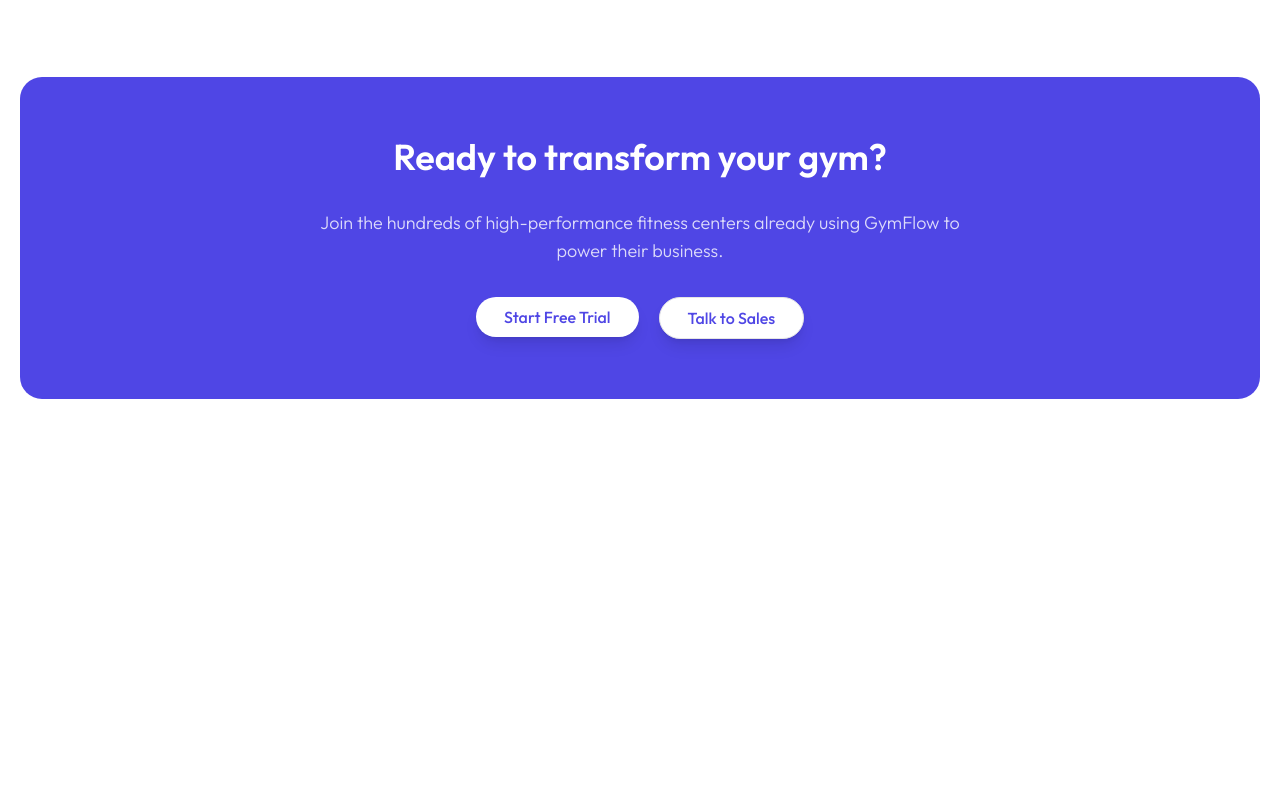
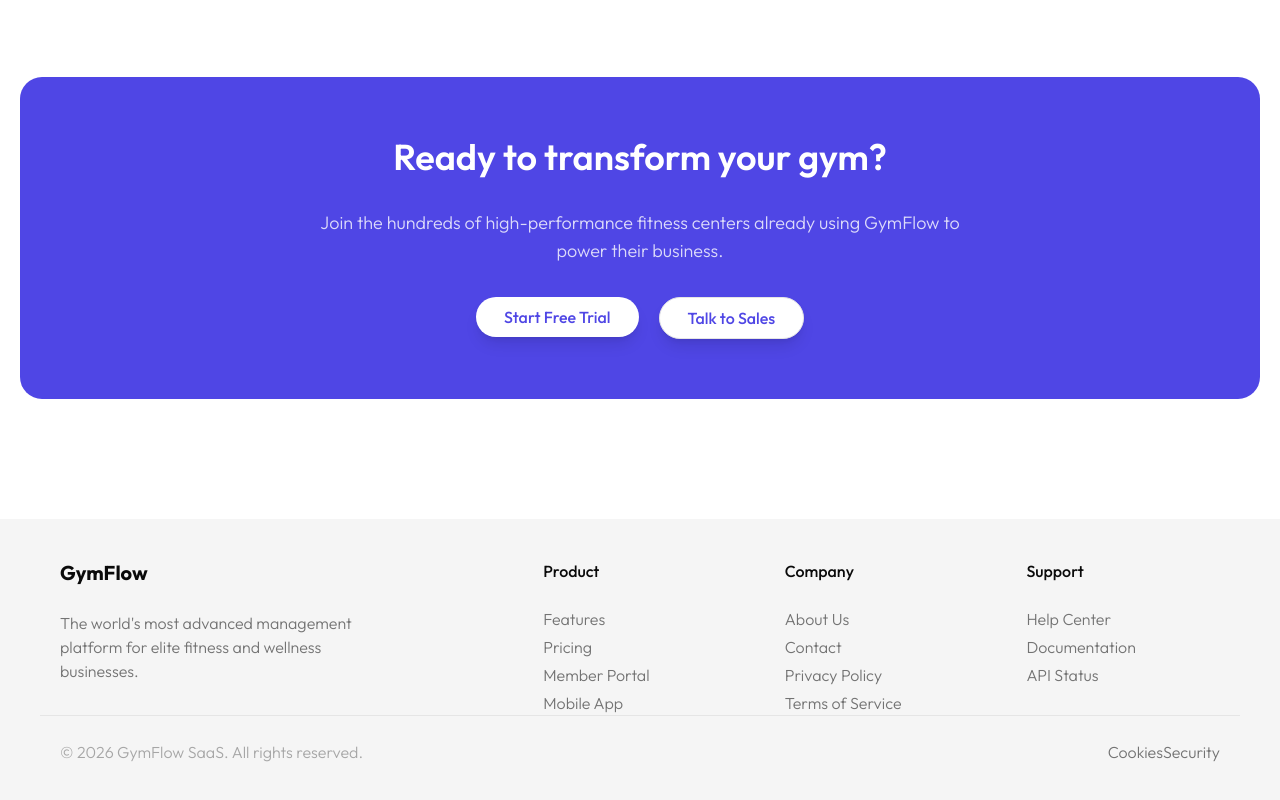
Before and after one commit to mohameddahani/ft_transcendence, a Next.js app in the folder frontend/: page / in a window 1280 px wide. Shown: the part 7234-8034 px from the top of the page. Before the commit the page ends 7633 px from the top, so only its background shows below. Built offline with nearby package versions, Linux system fonts and the light colour scheme.

Commit message:
feat: add footer

```diff
--- a/frontend/src/app/page.tsx
+++ b/frontend/src/app/page.tsx
@@ -12,6 +12,7 @@
 import ContactUs from "@/components/contact-us/ContactUs";
 import { ToastContainer } from "react-toastify";
 import Cta from "@/components/cta/Cta";
+import Footer from "@/components/footer/Footer";
 
 export default function Home() {
   const { resolvedTheme, setTheme } = useTheme();
@@ -56,7 +57,9 @@
         {/* CTA */}
         <Cta />
       </div>
-      <ToastContainer />
+      {/* Footer */}
+      <Footer />
+      <ToastContainer theme={resolvedTheme === "dark" ? "dark" : "colored"} />
     </div>
   );
 }
--- /dev/null
+++ b/frontend/src/components/footer/Footer.tsx
@@ -0,0 +1,160 @@
+import React from "react";
+
+const Footer = () => {
+  return (
+    // <!-- Footer -->
+    <footer className="mt-30 w-full bg-secondary p-10">
+      <div className="container mx-auto px-5 grid grid-cols-2 md:grid-cols-4 lg:grid-cols-5 gap-12">
+        <div className="col-span-2 lg:col-span-2">
+          <div className="text-xl font-bold text-on-surface mb-6">GymFlow</div>
+          <p className="text-[16px] font-light text-muted-foreground max-w-xs mb-6">
+            The world{"'"}s most advanced management platform for elite fitness
+            and wellness businesses.
+          </p>
+          {/* <div className="flex gap-md">
+            <a
+              className="w-10 h-10 rounded-full bg-surface-container-lowest border border-outline-variant flex items-center justify-center hover:text-primary transition-colors"
+              href="#"
+            >
+              <span className="material-symbols-outlined text-[20px]">
+                public
+              </span>
+            </a>
+            <a
+              className="w-10 h-10 rounded-full bg-surface-container-lowest border border-outline-variant flex items-center justify-center hover:text-primary transition-colors"
+              href="#"
+            >
+              <span className="material-symbols-outlined text-[20px]">
+                group
+              </span>
+            </a>
+          </div> */}
+        </div>
+        <div>
+          <h5 className="font-medium mb-6">Product</h5>
+          <ul className="space-y-1">
+            <li>
+              <a
+                className="text-[16px] font-light text-muted-foreground max-w-xs  hover:text-primary transition-colors"
+                href="#"
+              >
+                Features
+              </a>
+            </li>
+            <li>
+              <a
+                className="text-[16px] font-light text-muted-foreground max-w-xs  hover:text-primary transition-colors"
+                href="#"
+              >
+                Pricing
+              </a>
+            </li>
+            <li>
+              <a
+                className="text-[16px] font-light text-muted-foreground max-w-xs  hover:text-primary transition-colors"
+                href="#"
+              >
+                Member Portal
+              </a>
+            </li>
+            <li>
+              <a
+                className="text-[16px] font-light text-muted-foreground max-w-xs  hover:text-primary transition-colors"
+                href="#"
+              >
+                Mobile App
+              </a>
+            </li>
+          </ul>
+        </div>
+        <div>
+          <h5 className="font-medium mb-6">Company</h5>
+          <ul className="space-y-1">
+            <li>
+              <a
+                className="text-[16px] font-light text-muted-foreground max-w-xs  hover:text-primary transition-colors"
+                href="#"
+              >
+                About Us
+              </a>
+            </li>
+            <li>
+              <a
+                className="text-[16px] font-light text-muted-foreground max-w-xs  hover:text-primary transition-colors"
+                href="#"
+              >
+                Contact
+              </a>
+            </li>
+            <li>
+              <a
+                className="text-[16px] font-light text-muted-foreground max-w-xs  hover:text-primary transition-colors"
+                href="#"
+              >
+                Privacy Policy
+              </a>
+            </li>
+            <li>
+              <a
+                className="text-[16px] font-light text-muted-foreground max-w-xs  hover:text-primary transition-colors"
+                href="#"
+              >
+                Terms of Service
+              </a>
+            </li>
+          </ul>
+        </div>
+        <div>
+          <h5 className="font-medium mb-6">Support</h5>
+          <ul className="space-y-1">
+            <li>
+              <a
+                className="text-[16px] font-light text-muted-foreground max-w-xs  hover:text-primary transition-colors"
+                href="#"
+              >
+                Help Center
+              </a>
+            </li>
+            <li>
+              <a
+                className="text-[16px] font-light text-muted-foreground max-w-xs  hover:text-primary transition-colors"
+                href="#"
+              >
+                Documentation
+              </a>
+            </li>
+            <li>
+              <a
+                className="text-[16px] font-light text-muted-foreground max-w-xs  hover:text-primary transition-colors"
+                href="#"
+              >
+                API Status
+              </a>
+            </li>
+          </ul>
+        </div>
+      </div>
+      <div className="container mx-auto px-5 flex flex-col md:flex-row justify-between items-center gap-2 border-t pt-6">
+        <span className="text-[16px] font-light text-muted-foreground max-w-xs  opacity-60">
+          © 2026 GymFlow SaaS. All rights reserved.
+        </span>
+        <div className="flex gap-lg">
+          <a
+            className="text-[16px] font-light text-muted-foreground max-w-xs  hover:text-primary transition-colors"
+            href="#"
+          >
+            Cookies
+          </a>
+          <a
+            className="text-[16px] font-light text-muted-foreground max-w-xs  hover:text-primary transition-colors"
+            href="#"
+          >
+            Security
+          </a>
+        </div>
+      </div>
+    </footer>
+  );
+};
+
+export default Footer;
```
